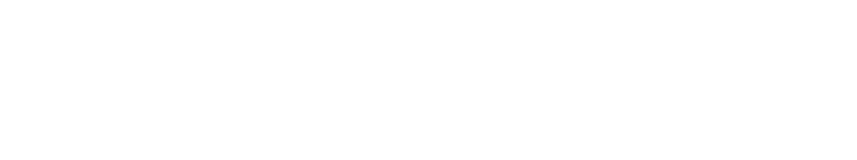
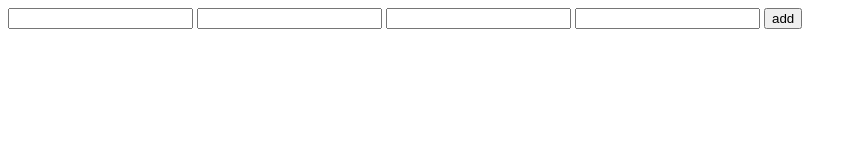
Before and after one commit to thinkful-ei20/hiram-bookmarks-app, a plain HTML site: page index.html in a window 1280 px wide. Shown: the whole page, without its empty margins (0-857 px from the left). Drawn offline with nearby package versions, Linux system fonts and the light colour scheme.

Commit message:
added temp form for testing

```diff
--- a/index.html
+++ b/index.html
@@ -8,6 +8,14 @@
   <title>Bookmarks</title>
 </head>
 <body>
+  <form id="js-add-bookmark-form">
+    <input type="text" name="title" id="">
+    <input type="text" name="desc" id="">
+    <input type="text" name="url" id="">
+    <input type="number" name="rating" id="">
+    <input type="submit" value="add">
+  </form>
+
   <script src="https://code.jquery.com/jquery-3.3.1.min.js"></script>
   <script src="./js/api.js"></script>
   <script src="./js/bookmarks.js"></script>
```
